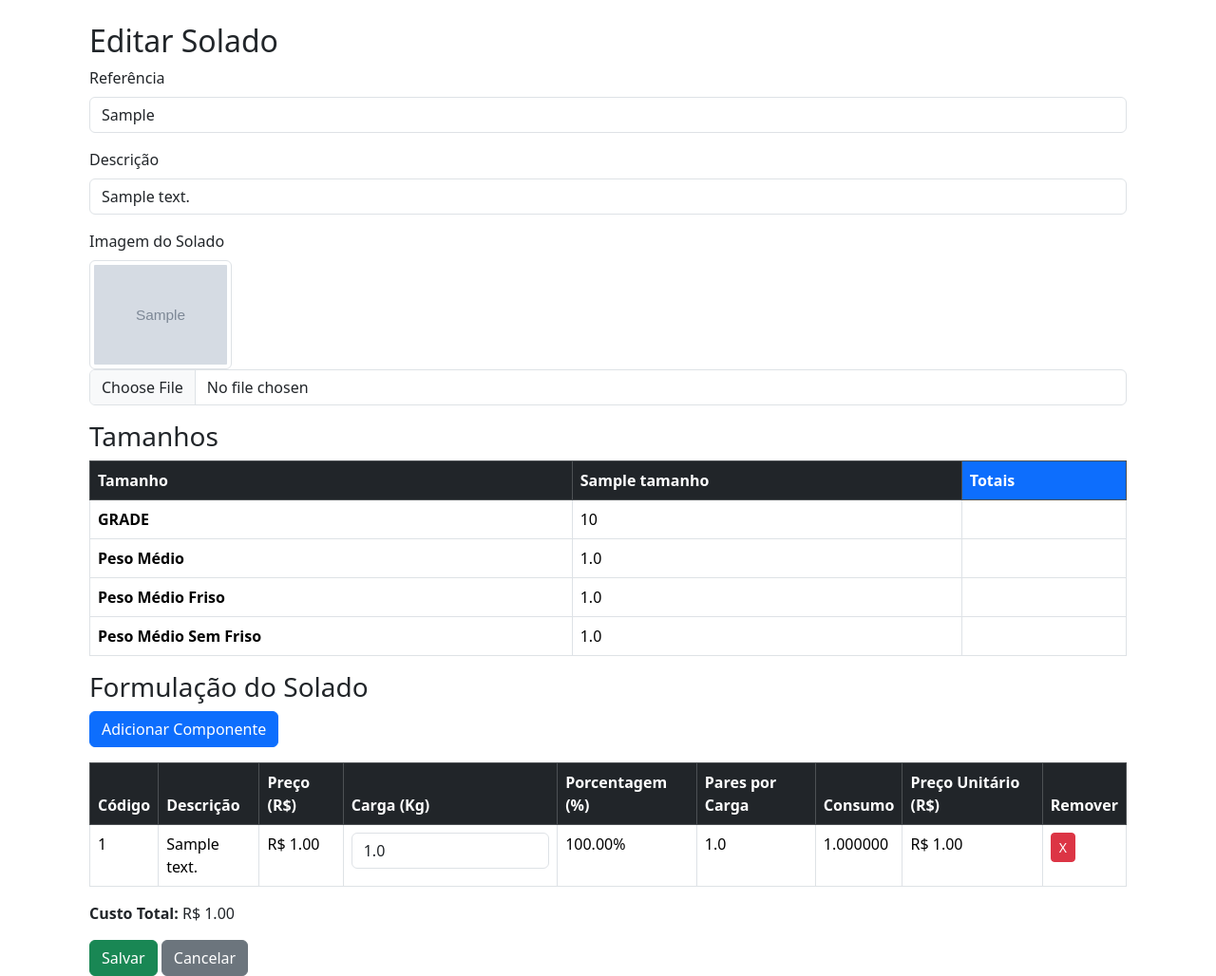
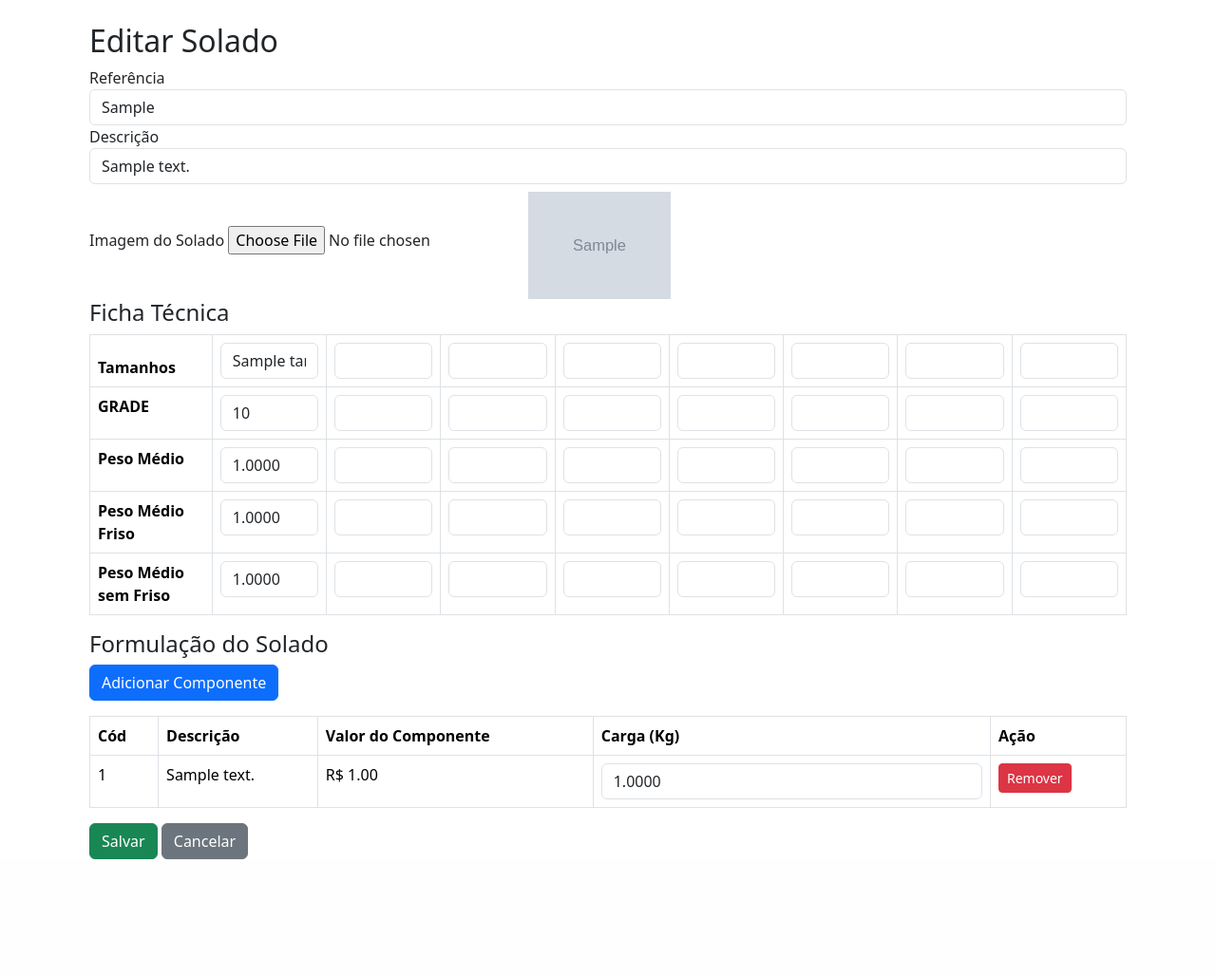
Before and after one commit to wiliansena/sysPCP, a Flask app: page /solado/editar/1 in a window 1280 px wide. Shown: the part 56-1084 px from the top of the page at 95% size. After the commit the page ends 961 px from the top, so only its background shows below. Run offline with Flask 3, Linux system fonts and the light colour scheme; tables that the repository leaves empty hold one stand-in row (values such as "Sample post"); grey boxes marked "Sample" are stand-in pictures; parts of the project's set-up code (start-up, migrations or seed data) failed here and were passed over.

Commit message:
ajustado calculos ok

```diff
--- a/app/routes.py
+++ b/app/routes.py
@@ -316,38 +316,29 @@ def listar_solados():
     form = DeleteForm()  # Criar instância do formulário
     return render_template('solados.html', solados=solados, form=form)
 
-
-"""@bp.route('/solado/<int:id>')
+@bp.route('/solado/ver/<int:id>')
 def ver_solado(id):
     solado = Solado.query.get_or_404(id)
 
-    # capturamos os 4 valores
-    total_quantidade, peso_medio_total, peso_friso_total, peso_sem_friso_total = solado.calcular_totais()
+    total_grade, peso_medio_total, peso_friso_total, peso_sem_friso_total = solado.calcular_totais()
+
+    if solado.formulacao:
+        carga_total = solado.formulacao[0].carga_total
+        pares_por_carga = solado.formulacao[0].pares_por_carga
+        preco_total = solado.formulacao[0].preco_total
+    else:
+        carga_total = 0
+        pares_por_carga = 0
+        preco_total = 0
 
     return render_template('ver_solado.html', solado=solado,
-                           total_quantidade=total_quantidade,
+                           total_grade=total_grade,
                            peso_medio_total=peso_medio_total,
                            peso_friso_total=peso_friso_total,
-                           peso_sem_friso_total=peso_sem_friso_total)"""
-
-@bp.route('/solado/<int:id>', methods=['GET'])
-def ver_solado(id):
-    solado = Solado.query.options(
-        db.joinedload(Solado.tamanhos),
-        db.joinedload(Solado.formulacao).joinedload(FormulacaoSolado.componente)
-    ).get_or_404(id)
-
-    # 🔹 Calcular totais antes de exibir a página
-    total_quantidade, peso_medio_total, peso_friso_total, peso_sem_friso_total = solado.calcular_totais()
-
-    return render_template(
-        'ver_solado.html',
-        solado=solado,
-        total_quantidade=total_quantidade,
-        peso_medio_total=peso_medio_total,
-        peso_friso_total=peso_friso_total,
-        peso_sem_friso_total=peso_sem_friso_total
-    )
+                           peso_sem_friso_total=peso_sem_friso_total,
+                           carga_total=carga_total,
+                           pares_por_carga=pares_por_carga,
+                           preco_total=preco_total)
 
 
 @bp.route('/solado/novo', methods=['GET', 'POST'])
@@ -405,35 +396,52 @@ def novo_solado():
 
     return render_template('novo_solado.html', form=form, componentes=componentes)
 
-
 @bp.route('/solado/editar/<int:id>', methods=['GET', 'POST'])
 def editar_solado(id):
     solado = Solado.query.get_or_404(id)
     form = SoladoForm(obj=solado)
-    componentes = Componente.query.all()
+    componentes = Componente.query.all()  # Para exibir os componentes no modal
 
     if form.validate_on_submit():
+        # Atualizar dados do solado
         solado.referencia = form.referencia.data
         solado.descricao = form.descricao.data
 
-        for tamanho, tamanho_data in zip(solado.tamanhos, form.tamanhos.data):
-            tamanho.nome = tamanho_data['nome']
-            tamanho.quantidade = tamanho_data['quantidade']
-            tamanho.peso_medio = tamanho_data['peso_medio']
-            tamanho.peso_friso = tamanho_data['peso_friso']
-            tamanho.peso_sem_friso = tamanho_data['peso_sem_friso']
+        # Atualizar imagem, se foi enviada uma nova
+        if form.imagem.data:
+            imagem_filename = secure_filename(form.imagem.data.filename)
+            caminho_imagem = os.path.join(current_app.config['UPLOAD_FOLDER'], imagem_filename)
+            form.imagem.data.save(caminho_imagem)
+            solado.imagem = imagem_filename
 
-        # Salvando os componentes da formulação
-        solado.formulacao = []
-        for componente_id, carga in zip(request.form.getlist("componentes[]"), request.form.getlist("carga[]")):
+        # Atualizar tamanhos (remover os antigos e adicionar os novos)
+        solado.tamanhos.clear()
+        for tamanho_data in form.tamanhos.data:
+            if tamanho_data["nome"]:
+                tamanho = Tamanho(
+                    solado_id=solado.id,
+                    nome=tamanho_data["nome"],
+                    quantidade=tamanho_data["quantidade"],
+                    peso_medio=tamanho_data["peso_medio"],
+                    peso_friso=tamanho_data["peso_friso"],
+                    peso_sem_friso=tamanho_data["peso_sem_friso"]
+                )
+                solado.tamanhos.append(tamanho)
+
+        # Atualizar formulação
+        solado.formulacao.clear()
+        componentes_ids = request.form.getlist("componentes[]")
+        cargas = request.form.getlist("carga[]")
+
+        for componente_id, carga in zip(componentes_ids, cargas):
             componente = Componente.query.get(int(componente_id))
             if componente:
-                nova_formula = FormulacaoSolado(
+                nova_formulacao = FormulacaoSolado(
                     solado_id=solado.id,
                     componente_id=componente.id,
                     carga=float(carga) if carga else 0
                 )
-                solado.formulacao.append(nova_formula)
+                solado.formulacao.append(nova_formulacao)
 
         db.session.commit()
         flash("Solado atualizado com sucesso!", "success")
@@ -441,7 +449,7 @@ def editar_solado(id):
 
     return render_template('editar_solado.html', form=form, solado=solado, componentes=componentes)
 
-@bp.route('/solado/salvar_componentes/<int:id>', methods=['POST'])
+"""@bp.route('/solado/salvar_componentes/<int:id>', methods=['POST'])
 def salvar_componentes(id):
     solado = Solado.query.get_or_404(id)
     data = request.get_json()
@@ -461,7 +469,7 @@ def salvar_componentes(id):
         db.session.commit()
         return jsonify({"success": True})
 
-    return jsonify({"success": False})
+    return jsonify({"success": False})"""
 
 
 @bp.route('/solado/excluir/<int:id>', methods=['POST'])
--- a/app/templates/editar_solado.html
+++ b/app/templates/editar_solado.html
@@ -1,193 +1,203 @@
 {% extends "base.html" %}
 
 {% block content %}
-<div class="container">
+<div class="container mt-4">
     <h2>Editar Solado</h2>
 
     <form method="POST" enctype="multipart/form-data">
         {{ form.hidden_tag() }}
 
-        <!-- Referência e Descrição -->
-        <div class="mb-3">
-            <label class="form-label">Referência</label>
-            {{ form.referencia(class="form-control", readonly=True) }}
+        <div class="form-group">
+            <label>Referência</label>
+            {{ form.referencia(class="form-control") }}
         </div>
 
-        <div class="mb-3">
-            <label class="form-label">Descrição</label>
+        <div class="form-group">
+            <label>Descrição</label>
             {{ form.descricao(class="form-control") }}
         </div>
 
-        <!-- Imagem do Solado -->
-        <div class="mb-3">
-            <label class="form-label">Imagem do Solado</label><br>
+        <div class="form-group">
+            <label>Imagem do Solado</label>
+            {{ form.imagem(class="form-control-file") }}
             {% if solado.imagem %}
-                <img src="{{ url_for('static', filename='uploads/' + solado.imagem) }}" alt="Imagem do Solado" class="img-thumbnail" style="max-width: 150px;">
-            {% else %}
-                <p><i>Sem imagem disponível</i></p>
+            <img src="{{ url_for('static', filename='uploads/' ~ solado.imagem) }}" class="img-fluid mt-2" width="150">
             {% endif %}
-            {{ form.imagem(class="form-control") }}
         </div>
 
-        <!-- Tamanhos e Pesos -->
-        <h3>Tamanhos</h3>
+        <h4>Ficha Técnica</h4>
         <table class="table table-bordered">
-            <thead class="table-dark">
+            <thead>
                 <tr>
-                    <th>Tamanho</th>
-                    {% for tamanho in solado.tamanhos %}
-                        <th>{{ tamanho.nome }}</th>
+                    <th>Tamanhos</th>
+                    {% for tamanho in form.tamanhos %}
+                    <th>{{ tamanho.nome(class="form-control") }}</th>
                     {% endfor %}
-                    <th class="bg-primary text-white">Totais</th>
                 </tr>
             </thead>
             <tbody>
                 <tr>
                     <td><b>GRADE</b></td>
-                    {% for tamanho in solado.tamanhos %}
-                        <td>{{ tamanho.quantidade }}</td>
+                    {% for tamanho in form.tamanhos %}
+                    <td>{{ tamanho.quantidade(class="form-control") }}</td>
                     {% endfor %}
-                    <td><b>{{ total_quantidade }}</b></td>
                 </tr>
                 <tr>
                     <td><b>Peso Médio</b></td>
-                    {% for tamanho in solado.tamanhos %}
-                        <td>{{ tamanho.peso_medio }}</td>
+                    {% for tamanho in form.tamanhos %}
+                    <td>{{ tamanho.peso_medio(class="form-control") }}</td>
                     {% endfor %}
-                    <td><b>{{ peso_medio_total }}</b></td>
                 </tr>
                 <tr>
                     <td><b>Peso Médio Friso</b></td>
-                    {% for tamanho in solado.tamanhos %}
-                        <td>{{ tamanho.peso_friso }}</td>
+                    {% for tamanho in form.tamanhos %}
+                    <td>{{ tamanho.peso_friso(class="form-control") }}</td>
                     {% endfor %}
-                    <td><b>{{ peso_friso_total }}</b></td>
                 </tr>
                 <tr>
-                    <td><b>Peso Médio Sem Friso</b></td>
-                    {% for tamanho in solado.tamanhos %}
-                        <td>{{ tamanho.peso_sem_friso }}</td>
+                    <td><b>Peso Médio sem Friso</b></td>
+                    {% for tamanho in form.tamanhos %}
+                    <td>{{ tamanho.peso_sem_friso(class="form-control") }}</td>
                     {% endfor %}
-                    <td><b>{{ peso_sem_friso_total }}</b></td>
                 </tr>
             </tbody>
         </table>
 
-        <!-- Formulação do Solado -->
-        <h3>Formulação do Solado</h3>
+        <h4>Formulação do Solado</h4>
         <button type="button" class="btn btn-primary mb-3" data-bs-toggle="modal" data-bs-target="#modalComponentes">
             Adicionar Componente
         </button>
 
         <table class="table table-bordered">
-            <thead class="table-dark">
+            <thead>
                 <tr>
-                    <th>Código</th>
+                    <th>Cód</th>
                     <th>Descrição</th>
-                    <th>Preço (R$)</th>
+                    <th>Valor do Componente</th>
                     <th>Carga (Kg)</th>
-                    <th>Porcentagem (%)</th>
-                    <th>Pares por Carga</th>
-                    <th>Consumo</th>
-                    <th>Preço Unitário (R$)</th>
-                    <th>Remover</th>
+                    <th>Ação</th>
                 </tr>
             </thead>
-            <tbody id="formulacao-body">
+            <tbody id="tabela-formulacao">
                 {% for item in solado.formulacao %}
-                <tr>
-                    <td>{{ item.componente.id }}</td>
+                <tr data-id="{{ item.componente.id }}">
+                    <td>
+                        <input type="hidden" name="componentes[]" value="{{ item.componente.id }}">
+                        {{ item.componente.id }}
+                    </td>
                     <td>{{ item.componente.descricao }}</td>
                     <td>R$ {{ "%.2f"|format(item.componente.preco) }}</td>
-                    <td><input type="number" name="carga_{{ item.componente.id }}" class="form-control carga-input" value="{{ item.carga }}"></td>
-                    <td>{{ "%.2f"|format(item.porcentagem) }}%</td>
-                    <td>{{ "%.1f"|format(item.pares_por_carga) }}</td>
-                    <td>{{ "%.6f"|format(item.consumo) }}</td>
-                    <td>R$ {{ "%.2f"|format(item.preco_unitario) }}</td>
                     <td>
-                        <button type="button" class="btn btn-danger btn-sm remove-component" data-id="{{ item.componente.id }}">X</button>
+                        <input type="number" name="carga[]" class="form-control carga-input"
+                            value="{{ item.carga }}" step="0.01" min="0">
+                    </td>
+                    <td>
+                        <button type="button" class="btn btn-danger btn-sm remover-componente">Remover</button>
                     </td>
                 </tr>
                 {% endfor %}
             </tbody>
         </table>
 
-        <div class="mb-3">
-            <label><b>Custo Total:</b> R$ <span id="custo-total">{{ "%.2f"|format(solado.calcular_total_formula()) }}</span></label>
-        </div>
-
         <button type="submit" class="btn btn-success">Salvar</button>
         <a href="{{ url_for('routes.listar_solados') }}" class="btn btn-secondary">Cancelar</a>
     </form>
 </div>
 
-<!-- Modal de Seleção de Componentes -->
-<div class="modal fade" id="modalComponentes" tabindex="-1">
+<!-- Modal para selecionar componentes -->
+<div class="modal fade" id="modalComponentes" tabindex="-1" aria-labelledby="modalComponentesLabel" aria-hidden="true">
     <div class="modal-dialog">
         <div class="modal-content">
             <div class="modal-header">
                 <h5 class="modal-title">Selecionar Componentes</h5>
-                <button type="button" class="btn-close" data-bs-dismiss="modal"></button>
+                <button type="button" class="close" data-bs-dismiss="modal" aria-label="Close">
+                    <span aria-hidden="true">&times;</span>
+                </button>
             </div>
             <div class="modal-body">
-                <table class="table table-bordered">
-                    <thead class="table-dark">
+                <table class="table">
+                    <thead>
                         <tr>
-                            <th>Selecionar</th>
                             <th>Código</th>
                             <th>Descrição</th>
-                            <th>Valor</th>
+                            <th>Preço</th>
+                            <th>Ação</th>
                         </tr>
                     </thead>
                     <tbody>
                         {% for componente in componentes %}
                         <tr>
-                            <td><input type="checkbox" class="componente-checkbox" data-id="{{ componente.id }}" data-desc="{{ componente.descricao }}" data-preco="{{ componente.preco }}"></td>
                             <td>{{ componente.id }}</td>
                             <td>{{ componente.descricao }}</td>
                             <td>R$ {{ "%.2f"|format(componente.preco) }}</td>
+                            <td>
+                                <button type="button" class="btn btn-success btn-sm selecionar-componente"
+                                    data-id="{{ componente.id }}" data-descricao="{{ componente.descricao }}"
+                                    data-preco="{{ "%.2f"|format(componente.preco) }}">
+                                    Selecionar
+                                </button>
+                            </td>
                         </tr>
                         {% endfor %}
                     </tbody>
                 </table>
             </div>
-            <div class="modal-footer">
-                <button type="button" class="btn btn-primary" id="addComponentes">Adicionar</button>
-                <button type="button" class="btn btn-secondary" data-bs-dismiss="modal">Fechar</button>
-            </div>
         </div>
     </div>
 </div>
 
-<!-- Script -->
 <script>
-document.getElementById("addComponentes").addEventListener("click", function() {
-    let checkboxes = document.querySelectorAll(".componente-checkbox:checked");
-    let tableBody = document.getElementById("formulacao-body");
+    $(document).on("click", ".selecionar-componente", function () {
+        let id = $(this).data("id");
+        let descricao = $(this).data("descricao");
+        let preco = $(this).data("preco");
 
-    checkboxes.forEach(checkbox => {
-        let id = checkbox.dataset.id;
-        let desc = checkbox.dataset.desc;
-        let preco = parseFloat(checkbox.dataset.preco).toFixed(2);
+        let tabela = $("#tabela-formulacao");
 
-        let newRow = `
-        <tr>
-            <td>${id}</td>
-            <td>${desc}</td>
-            <td>R$ ${preco}</td>
-            <td><input type="number" name="carga_${id}" class="form-control carga-input"></td>
-            <td>-</td>
-            <td>-</td>
-            <td>-</td>
-            <td>-</td>
-            <td><button type="button" class="btn btn-danger btn-sm remove-component">X</button></td>
-        </tr>`;
-        tableBody.innerHTML += newRow;
+        let novaLinha = `
+            <tr>
+                <td><input type="hidden" name="componentes[]" value="${id}">${id}</td>
+                <td>${descricao}</td>
+                <td>R$ ${preco}</td>
+                <td><input type="number" name="carga[]" class="form-control carga-input" step="0.01" min="0"></td>
+                <td><button type="button" class="btn btn-danger btn-sm remover-componente">Remover</button></td>
+            </tr>
+        `;
+
+        tabela.append(novaLinha);
+        $("#modalComponentes").modal("hide");
     });
 
-    document.querySelectorAll(".componente-checkbox").forEach(checkbox => checkbox.checked = false);
-    let modal = new bootstrap.Modal(document.getElementById('modalComponentes'));
-    modal.hide();
-});
+    $(document).on("click", ".remover-componente", function () {
+        $(this).closest("tr").remove();
+    });
+
+    // 🔹 Antes de enviar o formulário, preenche automaticamente os campos vazios
+    $("form").on("submit", function () {
+        // Preenche os campos de número (quantidade, pesos, carga) com "0" se estiverem vazios
+        $("input[type='number']").each(function () {
+            if ($(this).val().trim() === "" || isNaN($(this).val())) {
+                $(this).val(0);
+            }
+        });
+
+        // Preenche os campos de texto (tamanhos/nome) com "--" se estiverem vazios
+        $("input[name*='nome']").each(function () {
+            if ($(this).val().trim() === "") {
+                $(this).val("--");  // Substitua por qualquer valor padrão desejado
+            }
+        });
+
+        // 🔹 Preenche os campos de peso corretamente (peso_medio, peso_friso, peso_sem_friso)
+        $("input[name*='peso_medio'], input[name*='peso_friso'], input[name*='peso_sem_friso']").each(function () {
+            if ($(this).val().trim() === "" || isNaN($(this).val())) {
+                $(this).val(0);
+            }
+        });
+
+        // 🔹 Depuração (Opcional: Exibe os dados no console antes de enviar)
+        console.log("Campos preenchidos automaticamente:", $(this).serializeArray());
+    });
 </script>
+
 {% endblock %}
```
Also changed, not shown: app/models.py (+65 -35 lines), app/static/css/styles.css (+30 -0 lines), app/templates/ver_solado.html (+41 -51 lines).
